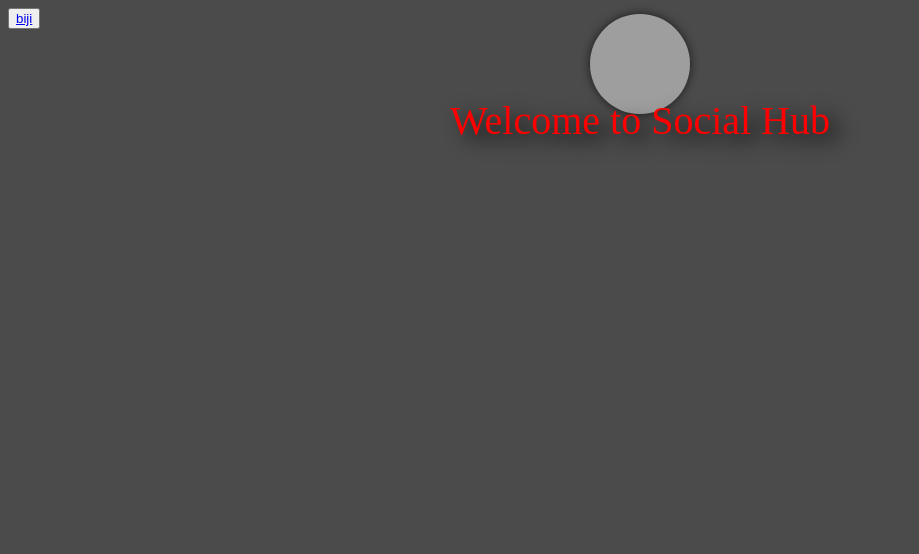
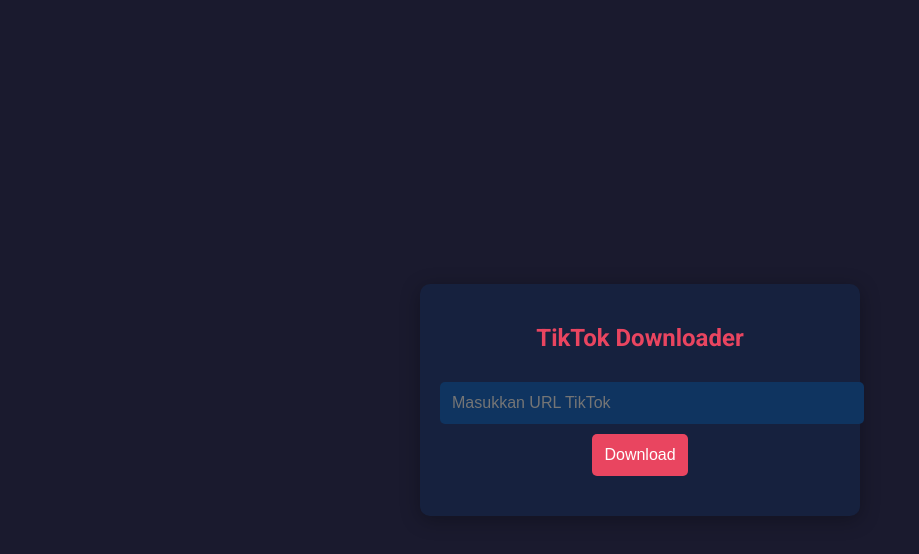
Before and after one commit to Dyat-Botzz/Test-webs, a plain HTML site: page index.html in a window 1280 px wide. Shown: the whole page, without its empty margins (0-919 px from the left). Drawn offline with Linux system fonts and the light colour scheme; grey boxes are pictures that could not be loaded; a web font is replaced by a local one.

Commit message:
Update index.html

```diff
--- a/index.html
+++ b/index.html
@@ -1,52 +1,108 @@
 <!DOCTYPE html>
-<html lang="en">
+<html lang="id">
 <head>
-  <meta charset="UTF-8">
-  <meta name="viewport" content="width=device-width, initial-scale=1.0">
-  <link rel="stylesheet" href="css/style.css">
-  <script src="js/script.js"></script>
-  <title>DyatBot</title>
+    <meta charset="UTF-8">
+    <meta name="viewport" content="width=device-width, initial-scale=1.0">
+    <title>TikTok Downloader</title>
+    <link href="https://fonts.googleapis.com/css2?family=Roboto:wght@400;700&display=swap" rel="stylesheet">
+    <style>
+        body {
+            font-family: 'Roboto', sans-serif;
+            background-color: #1a1a2e;
+            color: #ffffff;
+            margin: 0;
+            padding: 0;
+            display: flex;
+            justify-content: center;
+            align-items: center;
+            height: 100vh;
+        }
+        .container {
+            background-color: #16213e;
+            padding: 20px;
+            border-radius: 10px;
+            box-shadow: 0 4px 20px rgba(0, 0, 0, 0.3);
+            width: 400px;
+            text-align: center;
+        }
+        h2 {
+            margin-bottom: 20px;
+            color: #e94560;
+        }
+        input[type="text"] {
+            width: 100%;
+            padding: 12px;
+            margin: 10px 0;
+            border: none;
+            border-radius: 5px;
+            background-color: #0f3460;
+            color: #ffffff;
+            font-size: 16px;
+        }
+        input[type="text"]:focus {
+            outline: none;
+            border: 2px solid #e94560;
+        }
+        button {
+            padding: 12px;
+            background-color: #e94560;
+            color: white;
+            border: none;
+            border-radius: 5px;
+            cursor: pointer;
+            font-size: 16px;
+            transition: background-color 0.3s;
+        }
+        button:hover {
+            background-color: #d63d52;
+        }
+        #result {
+            margin-top: 20px;
+        }
+        a {
+            color: #e94560;
+            text-decoration: none;
+            font-weight: bold;
+        }
+        a:hover {
+            text-decoration: underline;
+        }
+    </style>
 </head>
 <body>
-  <div>
-  <img src="https://telegra.ph/file/ff56ed595ad7c7546c3ea.jpg" alt="gambar" class="gambar-bulat">
- <h>Welcome to Social Hub</h>
-  </div>
-  <div>
-<button><a href="https://telegra.ph/file/ff56ed595ad7c7546c3ea.jpg" download="biji"> biji </a></button>
-  </div>
+
+    <div class="container">
+        <h2>TikTok Downloader</h2>
+        <input type="text" id="tiktokUrl" placeholder="Masukkan URL TikTok" />
+        <button id="downloadBtn">Download</button>
+
+        <div id="result"></div>
+    </div>
+
+    <script>
+        document.getElementById('downloadBtn').addEventListener('click', function() {
+            const url = document.getElementById('tiktokUrl').value;
+            const apiKey = 'r2mezKRDGnBf2Fi'; // Ganti dengan API Key Anda
+            const apiUrl = `https://api.zeeoneofc.my.id/api/downloader/tiktok?apikey=${apiKey}&url=${encodeURIComponent(url)}`;
+
+            fetch(apiUrl)
+                .then(response => response.json())
+                .then(data => {
+                    if (data.status) {
+                        // Tampilkan link download
+                        document.getElementById('result').innerHTML = `
+                            <h3>Hasil Download:</h3>
+                            <a href="${data.result.download_link}" target="_blank">Download Video</a>
+                        `;
+                    } else {
+                        document.getElementById('result').innerHTML = `<p>${data.message}</p>`;
+                    }
+                })
+                .catch(error => {
+                    document.getElementById('result').innerHTML = `<p>Terjadi kesalahan: ${error.message}</p>`;
+                });
+        });
+    </script>
+
 </body>
 </html>
-<style>
-@import url('https://fonts.googleapis.com/css2?family=Calistoga&display=swap');
-</style>
-<style>
-  body{
-    background-color: #4b4b4b;
-  }
-  h {
-  font-family: "Calistoga", serif;
-  font-size: 40px;
-  filter: drop-shadow(10px 7px 10px black);
-  color: red;
-  position: absolute;
-  top: 15%;
-  width: 100%;
-  left: 50%;
-  transform: translate(-50%, -50%);
-  text-align: center;
-}
-.gambar-bulat {
-  width: 100px;
-  height: 100px;
-  border-radius: 50%; /* membuat gambar berbentuk bulat */
-  box-shadow: 0 0 10px #1b1b1b; /* menambahkan drop shadow berwarna orange*/
-  position: absolute;
-  top: 8%;
-  left: 50%;
-  transform: translate(-50%, -50%);
-}
-</style>
-<script>
-
-</script>
```
